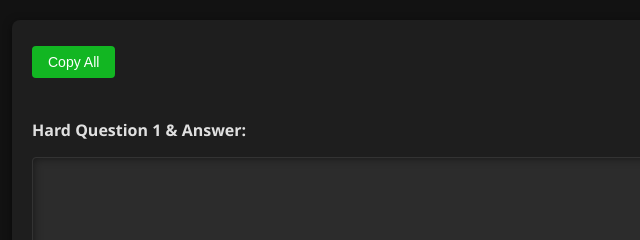
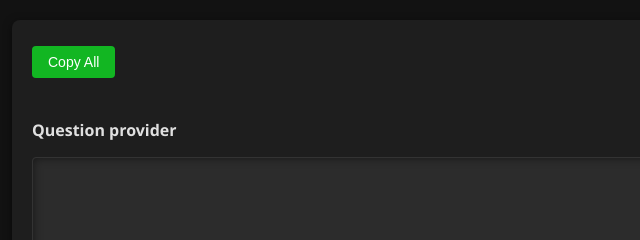
Before and after one commit to whyme-123/Crazy, a plain HTML site: page index.html in a window 1280 px wide. Shown: the top 240 px of the page, 208-848 px from the left. Drawn offline with Linux system fonts and the light colour scheme.

Commit message:
Update index.html

```diff
--- a/index.html
+++ b/index.html
@@ -16,7 +16,7 @@
 
         <div class="qa-section">
             <div class="qa-item">
-                <label for="qa1">Hard Question 1 & Answer:</label>
+                <label for="qa1">Question provider</label>
                 <pre id="qa1" class="dark">
                 </pre>
                 <button onclick="copyText('qa1')" class="dark">Copy</button>
```
